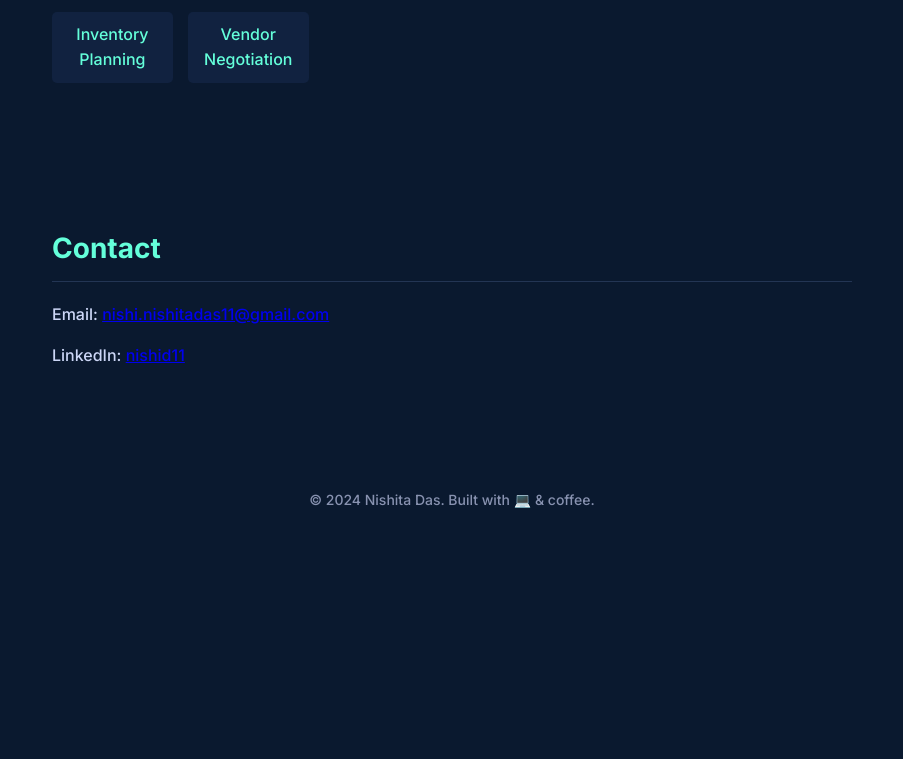
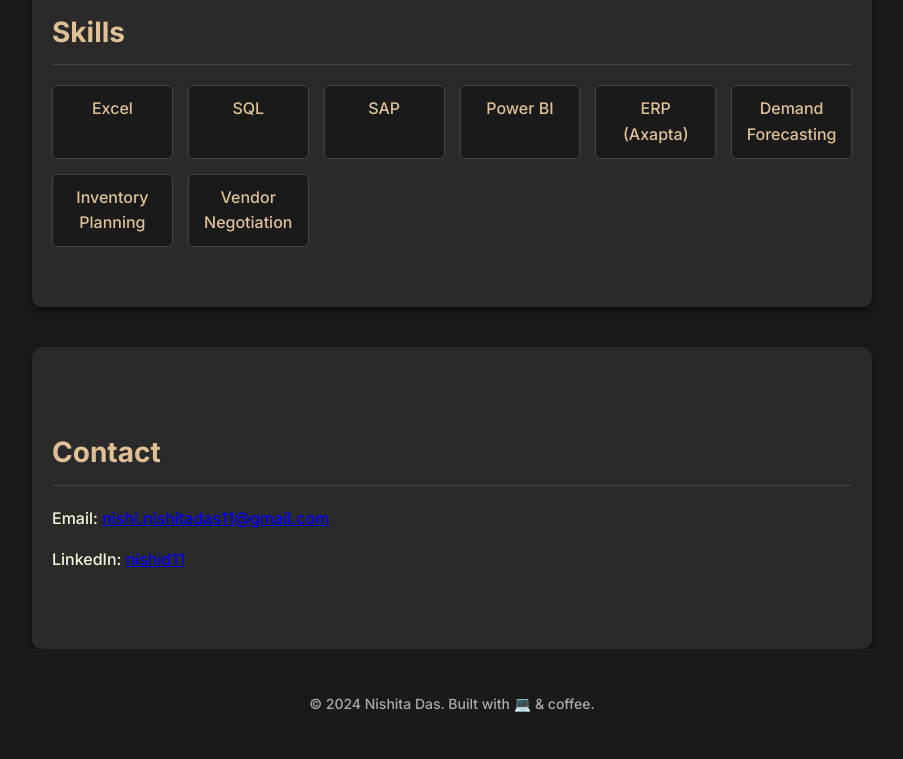
Before and after one commit to nishitadas11/nishitadas11.github.io, a plain HTML site: page index.html in a window 1280 px wide. Shown: the part 1714-2473 px from the top of the page, without its empty margins (188-1091 px from the left). Before the commit the page ends 2269 px from the top, so only its background shows below. Drawn offline with Linux system fonts and the light colour scheme.

Commit message:
Update style.css

```diff
--- a/style.css
+++ b/style.css
@@ -2,34 +2,35 @@ body {
   margin: 0;
   padding: 0;
   font-family: 'Inter', sans-serif;
-  background-color: #0a192f;
-  color: #ccd6f6;
+  background-color: #1a1a1a;
+  color: #f5f5dc;
   line-height: 1.6;
 }
 
 header {
   text-align: center;
   padding: 80px 20px 40px;
-  background-color: #0a192f;
+  background-color: #1a1a1a;
 }
 
 header h1 {
   font-size: 36px;
   margin-bottom: 10px;
+  color: #e0c097;
 }
 
 .highlight {
-  color: #64ffda;
+  color: #e0c097;
 }
 
 header p {
   font-size: 18px;
-  color: #8892b0;
+  color: #dcdcdc;
 }
 
 .social-links a {
   margin: 0 10px;
-  color: #64ffda;
+  color: #e0c097;
   text-decoration: none;
   font-weight: 600;
 }
@@ -42,13 +43,17 @@ section {
   padding: 60px 20px;
   max-width: 800px;
   margin: auto;
+  background-color: #2a2a2a;
+  border-radius: 10px;
+  margin-top: 40px;
+  box-shadow: 0 4px 10px rgba(0,0,0,0.5);
 }
 
 h2 {
   font-size: 28px;
-  color: #64ffda;
+  color: #e0c097;
   margin-bottom: 20px;
-  border-bottom: 1px solid #233554;
+  border-bottom: 1px solid #444;
   padding-bottom: 10px;
 }
 
@@ -68,18 +73,19 @@ li {
 }
 
 .skills-grid span {
-  background-color: #112240;
+  background-color: #1a1a1a;
   padding: 10px;
   border-radius: 5px;
   text-align: center;
-  color: #64ffda;
+  color: #e0c097;
   font-weight: 500;
+  border: 1px solid #444;
 }
 
 footer {
   text-align: center;
   padding: 30px 0;
   font-size: 14px;
-  color: #8892b0;
-  background-color: #0a192f;
+  color: #aaa;
+  background-color: #1a1a1a;
 }
```
